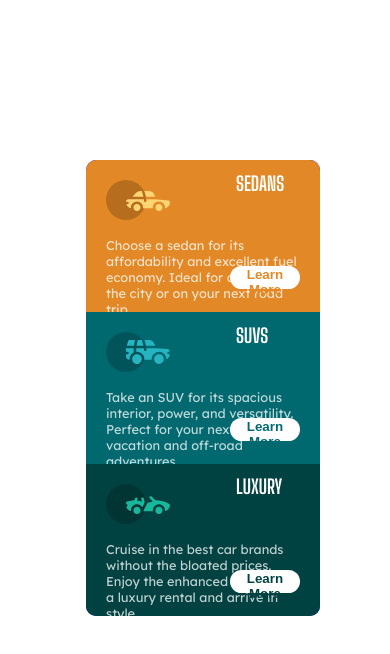
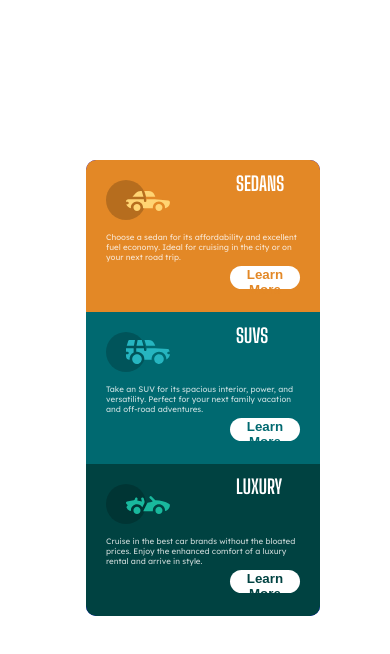
Before and after one commit to brisolarag/Responsive-Car-Page, a plain HTML site: page index.html in a window 390 px wide. Drawn offline with Linux system fonts and the light colour scheme.

Commit message:
Added files 3

```diff
--- a/style.css
+++ b/style.css
@@ -127,7 +127,7 @@ h2 {
     }
 
     p {
-        font-size: 0.8rem;
+        font-size: 0.5rem;
 
     }
 
```
